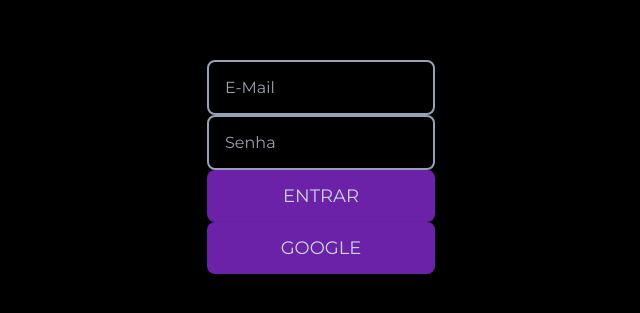
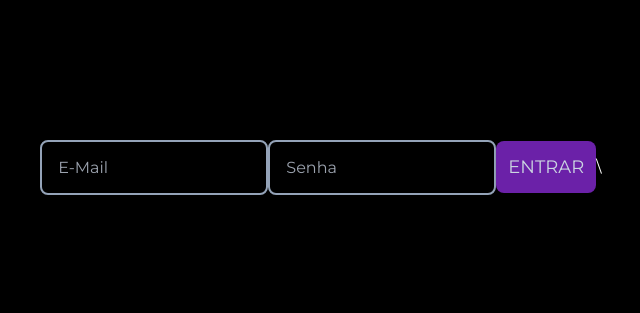
Before and after one commit to LucasBDC/BlockShare-SUPER, a Next.js app: page /login in a window 1280 px wide. Shown: the part 233-546 px from the top of the page, without its empty margins (319-959 px from the left). Built offline with nearby package versions, Linux system fonts and the light colour scheme.

Commit message:
Trying hard to fix the loading dashboard bug

```diff
--- a/src/app/( pages )/( auth )/login/page.tsx
+++ b/src/app/( pages )/( auth )/login/page.tsx
@@ -49,9 +49,9 @@ export default function Login() {
   // Router
   const router = useRouter();
 
-  function handleSignIn() {
+  async function handleSignIn() {
   // Function to handle sign in
-    signInWithEmailAndPassword(auth, email, password)
+    await signInWithEmailAndPassword(auth, email, password)
     .then((userCredential) => {
       // Signed in
       const user = userCredential.user;
@@ -61,7 +61,7 @@ export default function Login() {
     .catch((error) => {
       const errorCode = error.code;
       const errorMessage = error.message;
-      alert('aaa')
+      alert(error.message)
     });
   }
 
@@ -69,7 +69,6 @@ export default function Login() {
   // Render the component
   return (
     <div className="h-screen flex justify-center items-center ">
-      <form method="GET">
         <StyledInputs
           type="email"
           placeholder="E-Mail"
@@ -82,9 +81,7 @@ export default function Login() {
           value={password}
           onchange={(e: { target: { value: React.SetStateAction<string>; }; }) => setPassword(e.target.value)}
         />
-        <StyledButtons texto="ENTRAR" onclick={() => {handleSignIn()}}/>
-        <StyledButtons texto="GOOGLE" onclick={() => {HandleGoogleSignup()}}/>
-      </form>
+        <StyledButtons texto="ENTRAR"/>\
     </div>
   );
 }
```
